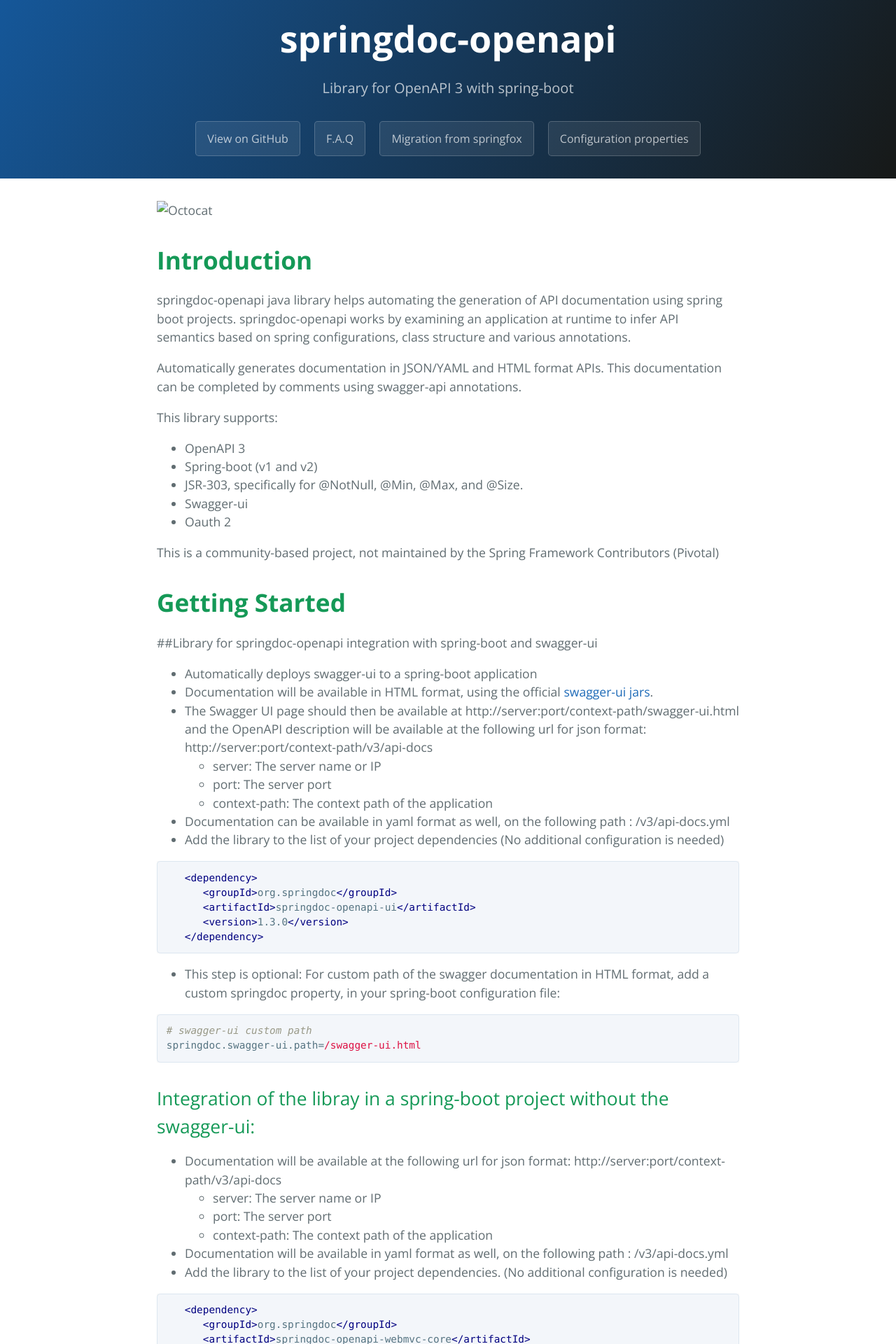
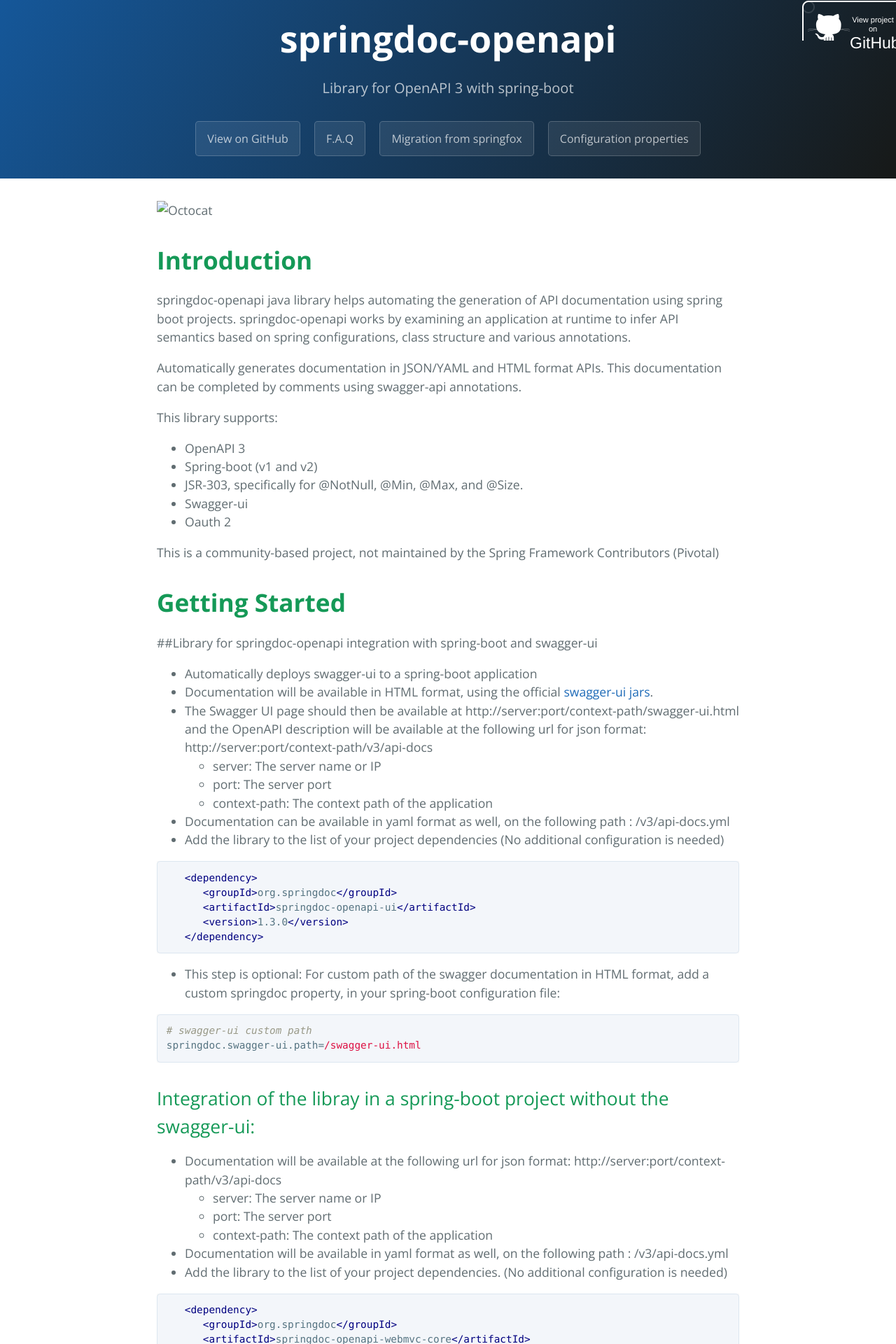
Before and after one commit to springdoc/springdoc-openapi-maven-plugin, a Jekyll site: the page built from docs/index.md, in a window 1280 px wide. Shown: the top 1920 px of the page at 70% size. Built offline with Jekyll 4.4.1, drawn with Linux system fonts in a browser that asks for light colours.

Commit message:
site update

```diff
--- a/docs/_layouts/default.html
+++ b/docs/_layouts/default.html
@@ -25,6 +25,9 @@
     <header class="page-header" role="banner">
       <h1 class="project-name">{{ page.title | default: site.title | default: site.github.repository_name }}</h1>
       <h2 class="project-tagline">{{ page.description | default: site.description | default: site.github.project_tagline }}</h2>
+        <a class="button" href="https://github.com/springdoc/springdoc-openapi"><small>View
+            project on</small>
+            GitHub</a>
         <a href="https://github.com/springdoc/springdoc-openapi" class="btn">View on GitHub</a>
         <a href="https://springdoc.github.io/springdoc-openapi-demos/faq.html" class="btn">F.A.Q</a>
         <a href="https://springdoc.github.io/springdoc-openapi-demos/migrating-from-springfox.html" class="btn">Migration from springfox</a>
--- a/docs/assets/css/style.scss
+++ b/docs/assets/css/style.scss
@@ -2,3 +2,25 @@
 ---
 
 @import 'jekyll-theme-cayman';
+
+
+a.button {
+  width: 134px;
+  height: 58px;
+  padding-top: 22px;
+  padding-left: 68px;
+  font-family: 'Architects Daughter', 'Helvetica Neue', Helvetica, Arial, serif;
+  font-size: 23px;
+  line-height: 1.2;
+  color: #fff;
+}
+a.button small {
+  display: block;
+  font-size: 11px;
+}
+header a.button {
+  position: absolute;
+  top: 0;
+  right: 0;
+  background: transparent url(../images/github-button.png) 0 0 no-repeat;
+}
```
Also changed, not shown: docs/assets/images/body-bg.jpg (added), docs/assets/images/download-button.png (added), docs/assets/images/github-button.png (added), docs/assets/images/header-bg.jpg (added), docs/assets/images/highlight-bg.jpg (added), docs/assets/images/sidebar-bg.jpg (added).
